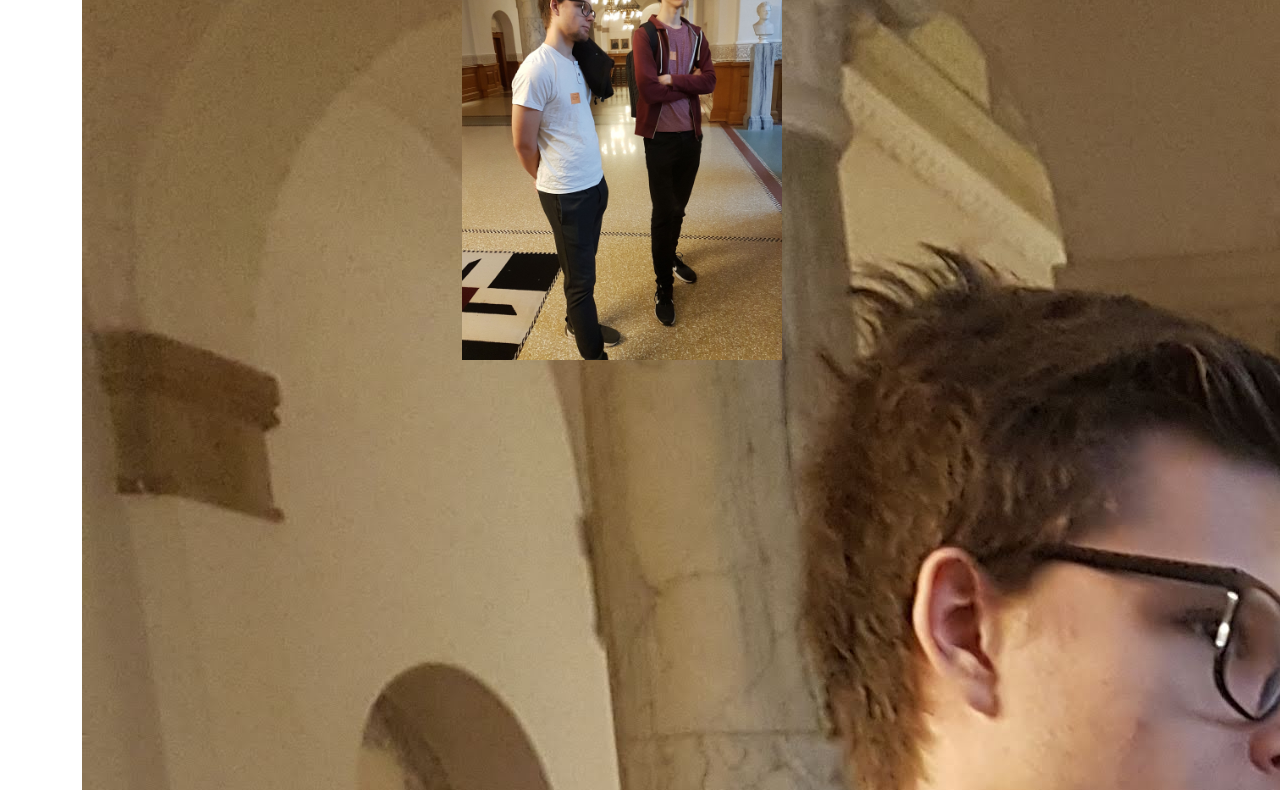
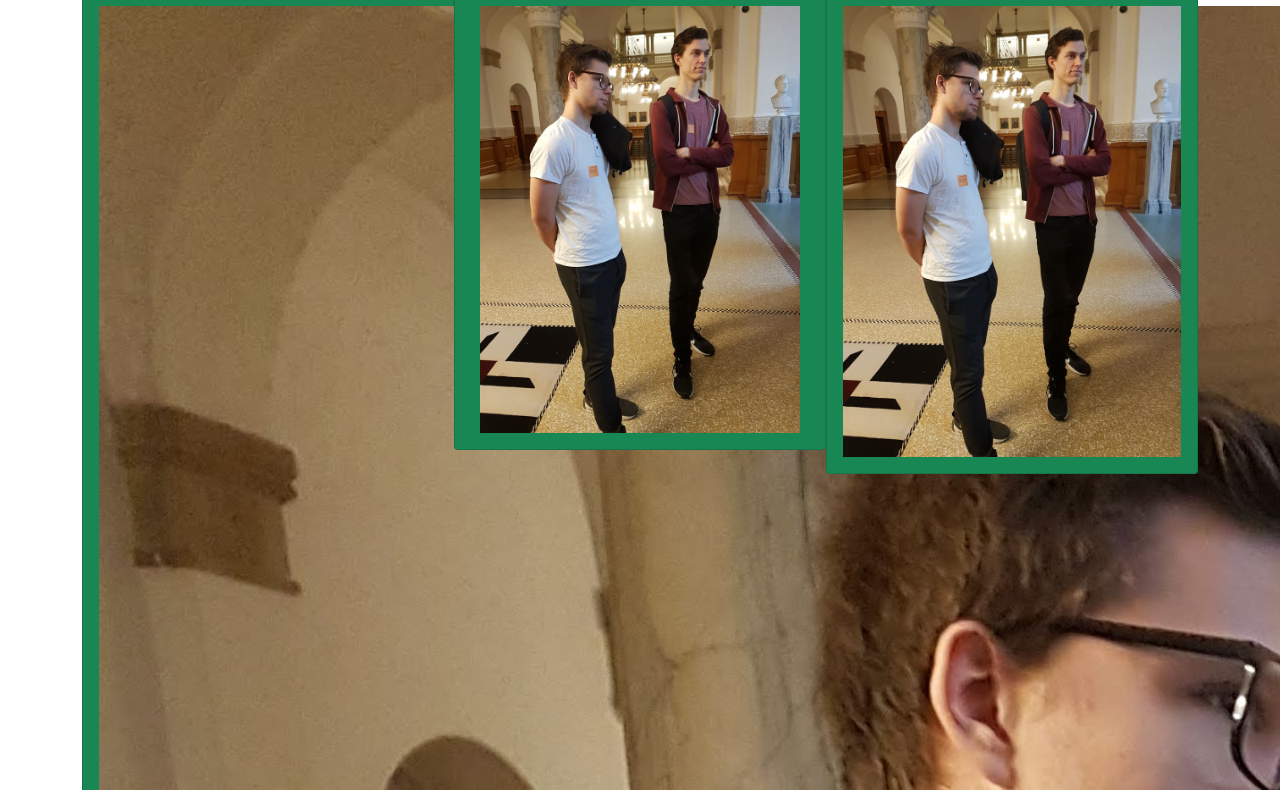
Before and after one commit to kastrup312/Alexander27, a plain HTML site: page help/Feb1-20.html in a window 1280 px wide. Shown: the part 67-857 px from the top of the page. Drawn offline with nearby package versions, Linux system fonts and the light colour scheme.

Commit message:
sizing 2

```diff
--- a/help/Feb1-20.html
+++ b/help/Feb1-20.html
@@ -13,20 +13,44 @@
 <body>
     <div class="container">
         <div class="row">
-            <div class="col-sm-4">
+            <div class="col-12 text-center">
+                <h1>Hjælp</h1>
+            </div>
+            <div class="card-group">
+                <div class="col-lg-4">
+                    <div class="card text-white bg-success">
+                        <div class="card-body">
+                            <div class="row">
+                                <div class="col-12 text-center">
                                     <img src="../img/Feb1-20.jpg">
                                 </div>
-            <div class="col-sm-4">
+                            </div>
+                        </div>
+                    </div>
+                </div>
+
+                <div class="col-lg-4">
+                    <div class="card text-white bg-success">
+                        <div class="card-body">
+                            <div class="row">
+                                <div class="col-12 text-center">
                                     <img src="../img/Feb1-20.jpg" width="320">
                                 </div>
-            <div class="col-sm-4">
-                <h1>Herunder w-100</h1>
                             </div>
-            <div class="col-sm-4">
+                        </div>
+                    </div>
+                </div>
+                <div class="col-lg-4">
+                    <div class="card text-white bg-success">
+                        <div class="card-body">
+                            <div class="row">
+                                <div class="col-12 text-center">
                                     <img class="w-100" src="../img/Feb1-20.jpg">
                                 </div>
-            <div class="col-sm-4">
-                <h1>Hej igen igen</h1>
+                            </div>
+                        </div>
+                    </div>
+                </div>
             </div>
         </div>
     </div>
```
Also changed, not shown: page/folketinget.html (+4 -7 lines), 3 other files. Lines whose indentation alone changed are shown as unchanged.
